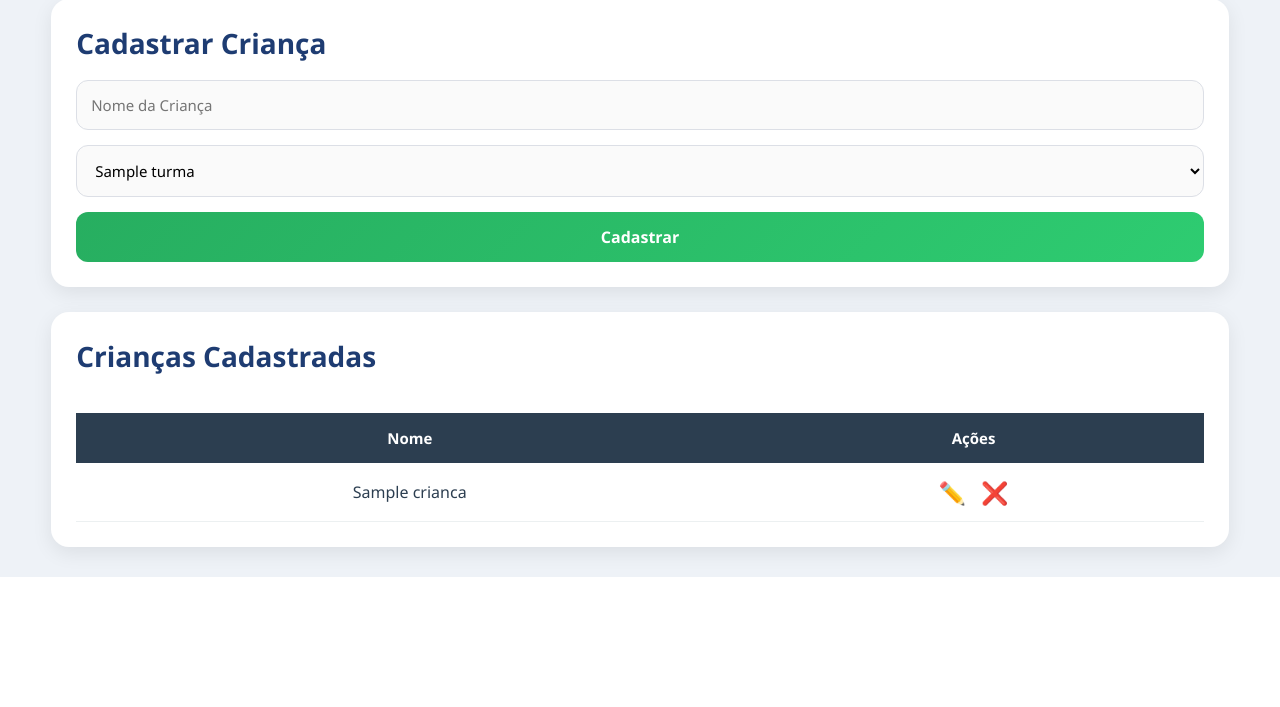
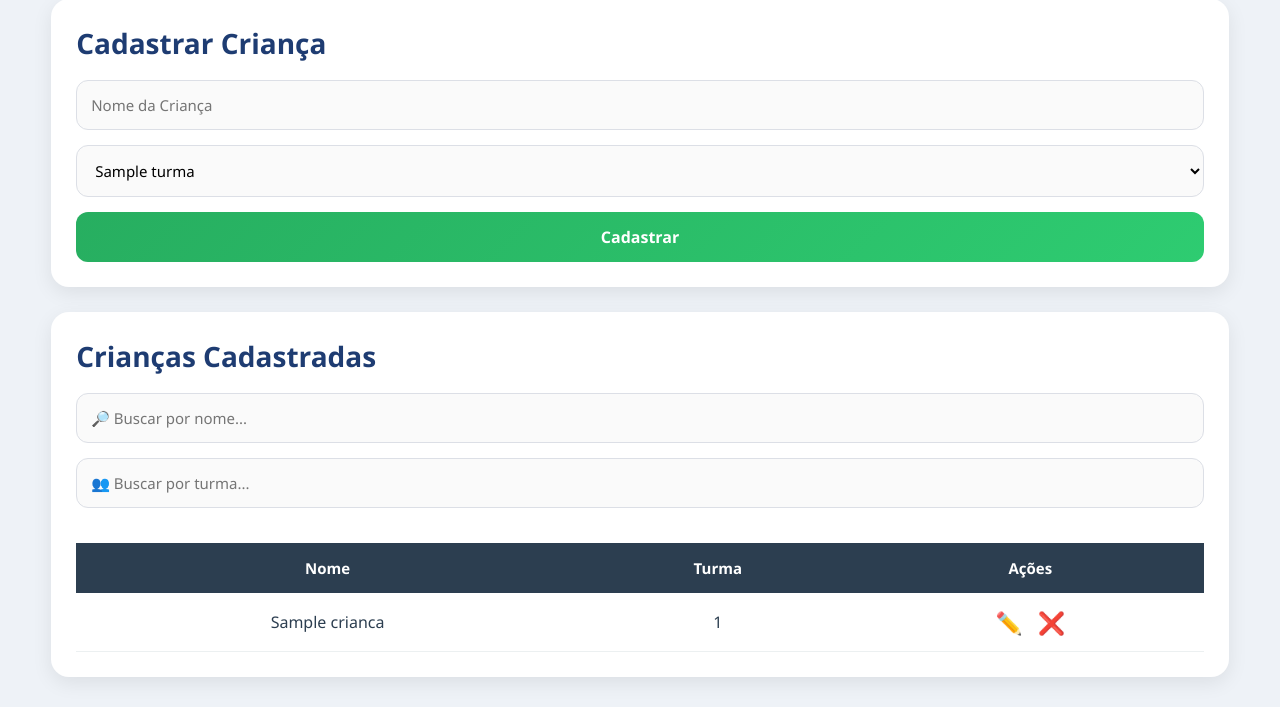
Before and after one commit to gustavosrodrigues17-gif/Sist-Cateq, a Flask app: page /admin in a window 1280 px wide. Shown: the part 2028-2735 px from the top of the page. Before the commit the page ends 2605 px from the top, so only its background shows below. Run offline with Flask 3, Linux system fonts and the light colour scheme; the visitor is signed in with stand-in values (Sample User, id 1); a database or web service that is not in the repository returns one stand-in record (values such as "Sample title"); some libraries are stand-ins or nearby versions.

Commit message:
Update admin.html

```diff
--- a/templates/admin.html
+++ b/templates/admin.html
@@ -391,6 +391,23 @@
 
     <h2>Crianças Cadastradas</h2>
 
+    <!-- FILTROS -->
+    <div class="filtros">
+
+        <input
+            type="text"
+            id="buscarNome"
+            placeholder="🔎 Buscar por nome..."
+        >
+
+        <input
+            type="text"
+            id="buscarTurma"
+            placeholder="👥 Buscar por turma..."
+        >
+
+    </div>
+
     <div class="table-responsive">
 
         <table>
@@ -399,18 +416,25 @@
 
                 <tr>
                     <th>Nome</th>
+                    <th>Turma</th>
                     <th>Ações</th>
                 </tr>
 
             </thead>
 
-                <tbody>
+            <tbody id="tabelaCriancas">
 
                 {% for c in criancas %}
 
                 <tr>
 
-                        <td>{{c[1]}}</td>
+                    <td class="col-nome">
+                        {{c[1]}}
+                    </td>
+
+                    <td class="col-turma">
+                        {{c[2]}}
+                    </td>
 
                     <td>
 
@@ -447,7 +471,62 @@
 
 </div>
 
-</div>
+
+<script>
+
+function filtrarCriancas(){
+
+    let nome = document
+        .getElementById("buscarNome")
+        .value
+        .toLowerCase()
+
+    let turma = document
+        .getElementById("buscarTurma")
+        .value
+        .toLowerCase()
+
+    let linhas = document.querySelectorAll("#tabelaCriancas tr")
+
+    linhas.forEach(function(linha){
+
+        let nomeCrianca = linha
+            .querySelector(".col-nome")
+            .innerText
+            .toLowerCase()
+
+        let turmaCrianca = linha
+            .querySelector(".col-turma")
+            .innerText
+            .toLowerCase()
+
+        let mostrarNome = nomeCrianca.includes(nome)
+
+        let mostrarTurma = turmaCrianca.includes(turma)
+
+        if(mostrarNome && mostrarTurma){
+
+            linha.style.display = ""
+
+        }else{
+
+            linha.style.display = "none"
+
+        }
+
+    })
+
+}
+
+document
+    .getElementById("buscarNome")
+    .addEventListener("keyup", filtrarCriancas)
+
+document
+    .getElementById("buscarTurma")
+    .addEventListener("keyup", filtrarCriancas)
+
+</script>
 
 </body>
 </html>
```
Lines whose indentation alone changed are shown as unchanged.
